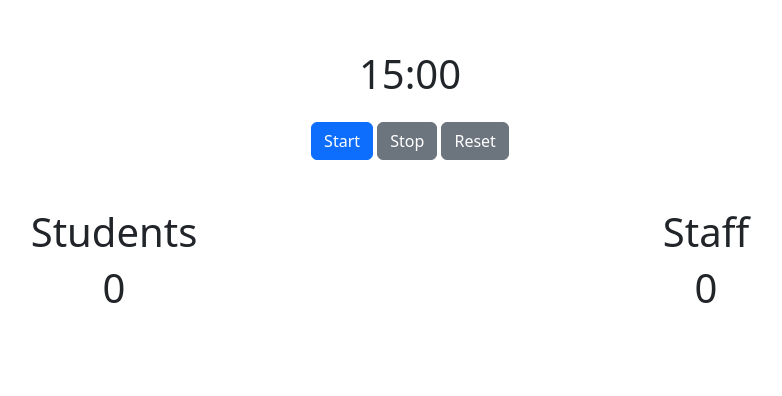
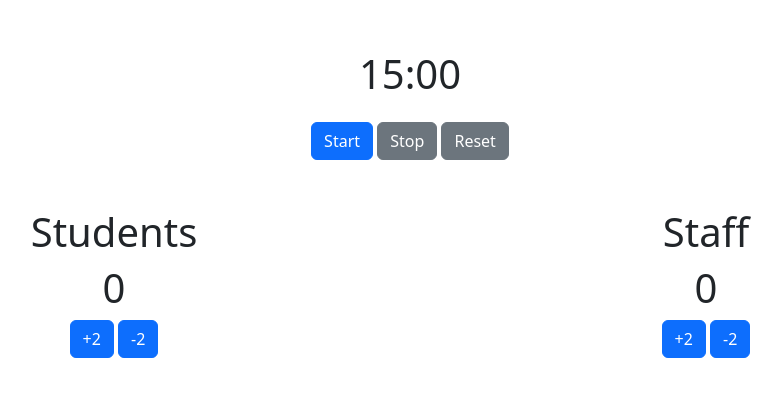
Before and after one commit to NotFeesh/scibowl-svs, a plain HTML site: page index.html in a window 1280 px wide. Shown: the part 198-594 px from the top of the page, without its empty margins (230-1012 px from the left). Drawn offline with nearby package versions, Linux system fonts and the light colour scheme.

Commit message:
score buttons

```diff
--- a/index.html
+++ b/index.html
@@ -40,10 +40,23 @@
           <div class="col-6">
             <h1>Students</h1>
             <h1 id="score1">0</h1>
+            <button class="btn btn-primary" onclick="increaseScore(1, 2)">
+              +2
+            </button>
+            <button class="btn btn-primary" onclick="increaseScore(1, -2)">
+              -2
+            </button>
           </div>
+
           <div class="col-6">
             <h1>Staff</h1>
             <h1 id="score2">0</h1>
+            <button class="btn btn-primary" onclick="increaseScore(2, 2)">
+              +2
+            </button>
+            <button class="btn btn-primary" onclick="increaseScore(2, -2)">
+              -2
+            </button>
           </div>
         </div>
       </div>
```
